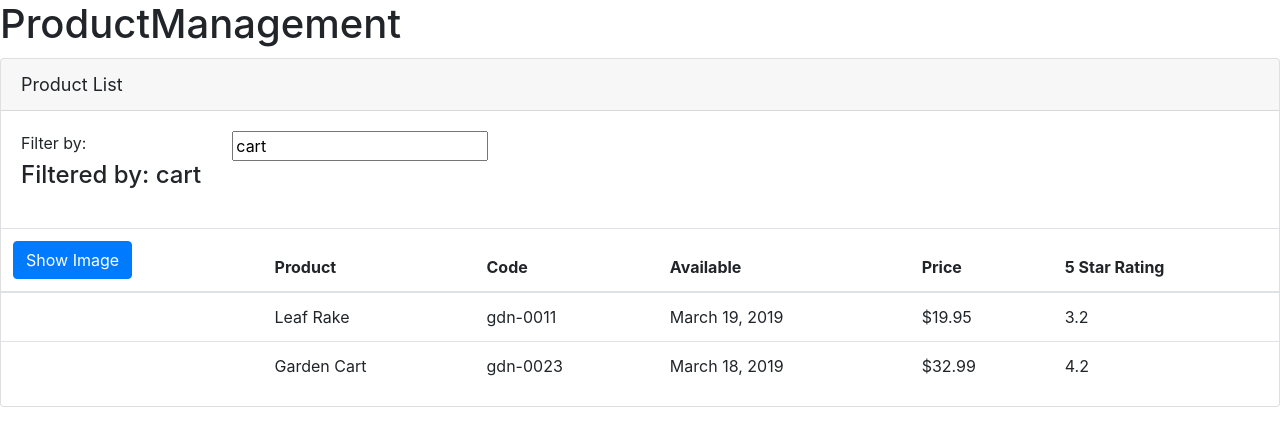
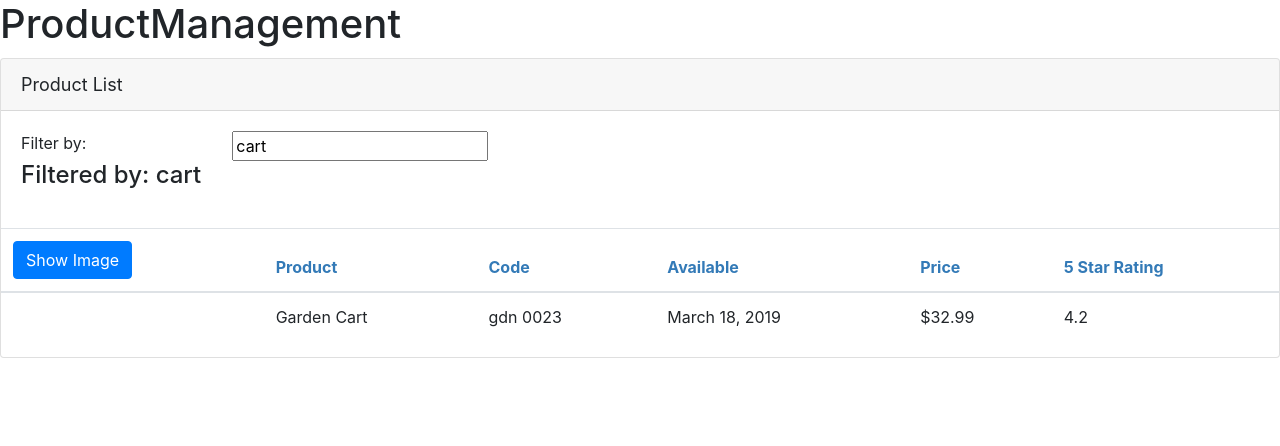
Before and after one commit to SudSwastik/ProductManagement, an Angular app: page / in a window 1280 px wide. Shown: the top 446 px of the page. Built offline with nearby package versions, Linux system fonts and the light colour scheme.

Commit message:
Filter Implementation

```diff
--- a/src/app/app.module.ts
+++ b/src/app/app.module.ts
@@ -3,11 +3,13 @@
 import {FormsModule} from '@angular/forms';
 import { AppComponent } from './app.component';
 import { ProductListComponent } from './products/prooduct-list.component';
+import { ConvertToSpacesPipe } from './shared/convert-to-spaces.pipe';
 
 @NgModule({
   declarations: [
     AppComponent,
-    ProductListComponent
+    ProductListComponent,
+    ConvertToSpacesPipe
   ],
   imports: [
     BrowserModule,
--- /dev/null
+++ b/src/app/products/product-list.component.css
@@ -0,0 +1,3 @@
+thead {
+    color: #337AB7
+}
--- a/src/app/products/product-list.component.html
+++ b/src/app/products/product-list.component.html
@@ -35,7 +35,7 @@
                 </tr>
             </thead>
             <tbody>
-                <tr *ngFor="let product of products">
+                <tr *ngFor="let product of filteredProducts">
                     <td><img *ngIf="showImage"
                              [src]='product.imageUrl'
                              [title]='product.productName'
@@ -43,7 +43,7 @@
                              [style.margin.px]='imageMargin'>
                     </td>
                     <td>{{ product.productName}}</td>
-                    <td>{{ product.productCode | lowercase}}</td>
+                    <td>{{ product.productCode | lowercase | convertToSpaces: '-'}}</td>
                     <td>{{ product.releaseDate}}</td>
                     <td>{{ product.price | currency:'USD':'symbol':'1.2-2'}}</td>
                     <td>{{ product.starRating}}</td>
--- a/src/app/products/prooduct-list.component.ts
+++ b/src/app/products/prooduct-list.component.ts
@@ -3,14 +3,36 @@
 
 @Component({
     selector: 'pm-products',
-    templateUrl: './product-list.component.html'
+    templateUrl: './product-list.component.html',
+    styleUrls: ['./product-list.component.css']
 })
 export class ProductListComponent{
     pageTitle: string = "Product List";
     imageWidth = 50;
     imageMargin = 2;
     showImage: boolean = false;
-    listFilter: string = 'cart';
+    _listFilter: string;
+
+    get listFilter(): string {
+      return this._listFilter;
+    }
+    set listFilter(value: string) {
+      this._listFilter = value;
+      this.filteredProducts = this.listFilter ? this.performFilter(this.listFilter) : this.products;
+    }
+
+    filteredProducts: IProduct[] = [];
+
+    constructor() {
+      this.filteredProducts = this.products;
+      this.listFilter = 'cart';
+    }
+
+    performFilter(filterBy: string): IProduct[] {
+      filterBy = filterBy.toLocaleLowerCase();
+      return this.products.filter((product: IProduct) =>
+        product.productName.toLocaleLowerCase().indexOf(filterBy) !== -1);
+    }
     toggleImage(): void {
       this.showImage = !this.showImage;
     }
--- /dev/null
+++ b/src/app/shared/convert-to-spaces.pipe.ts
@@ -0,0 +1,11 @@
+import { Pipe, PipeTransform } from '@angular/core';
+
+@Pipe({
+  name: 'convertToSpaces'
+})
+export class ConvertToSpacesPipe implements PipeTransform {
+
+  transform(value: string, character: string): string {
+    return value.replace(character, ' ');
+  }
+}
```
